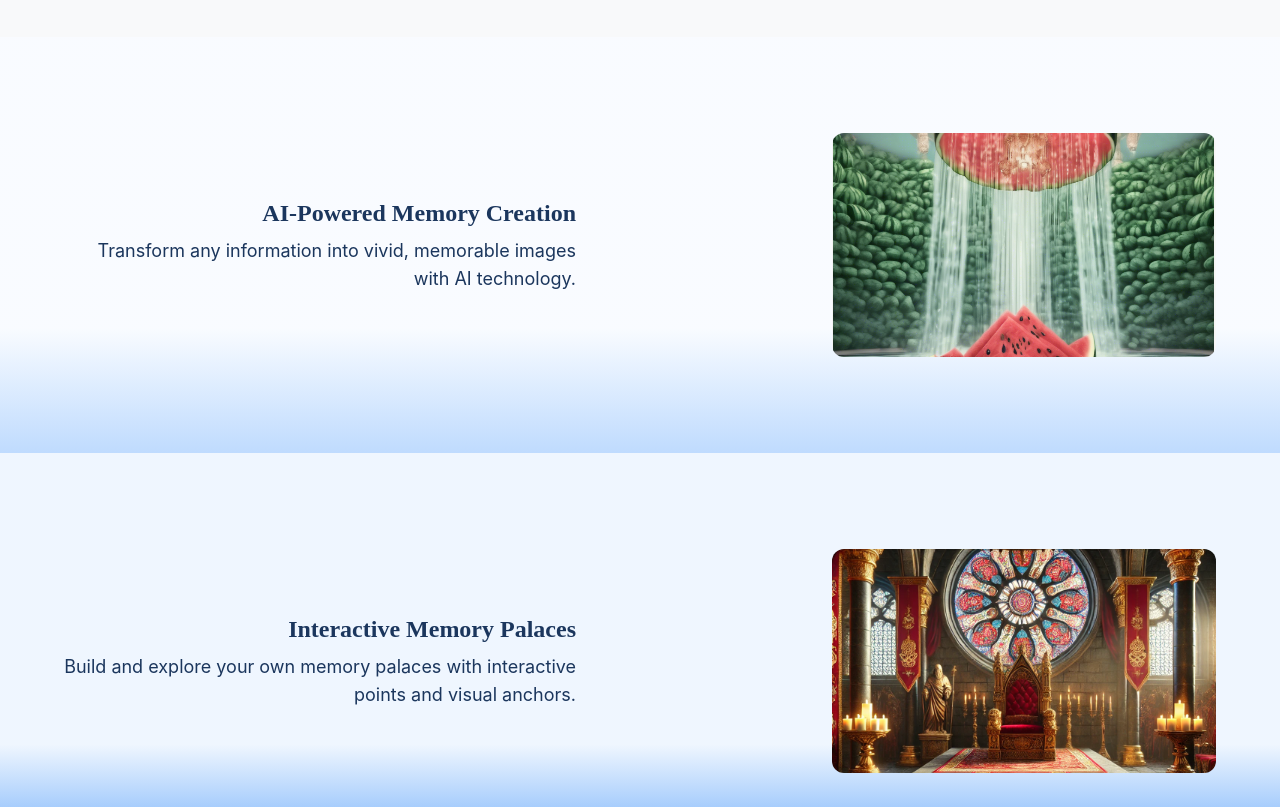
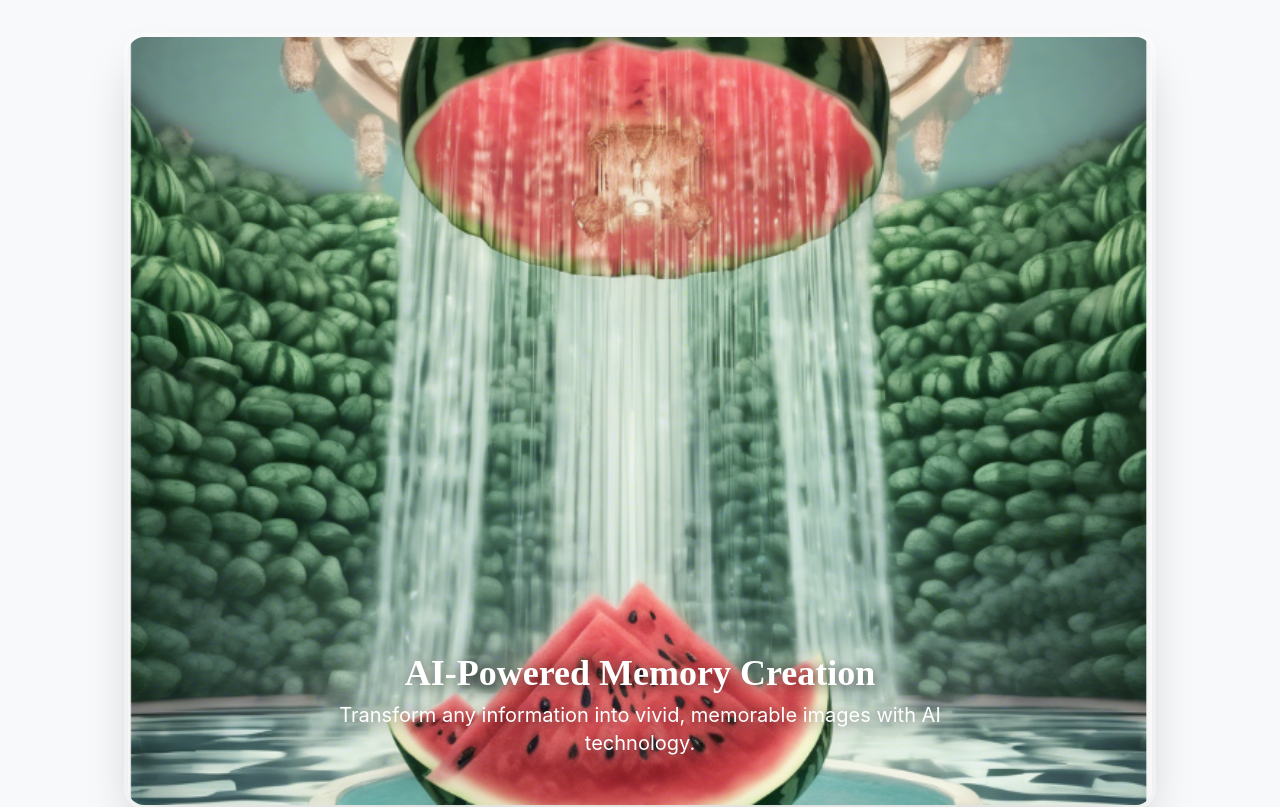
Before and after one commit to aaronipollock/memory-palace, a React (Create React App) app in the folder client/: page / in a window 1280 px wide. Shown: the part 880-1687 px from the top of the page. Built offline with nearby package versions, Linux system fonts and the light colour scheme.

Commit message:
new Features section

```diff
--- a/client/src/components/LandingPage.js
+++ b/client/src/components/LandingPage.js
@@ -159,17 +159,9 @@ const LandingPage = () => {
           <h2 className="loci-header text-4xl text-center mb-16 !text-white">
             Powerful Features for Better Memory
           </h2>
-          <div className="flex flex-col gap-0 w-full">
+          <div className="flex flex-col gap-12 w-full">
             {features.map((feature, index) => {
-              const blueShades = [
-                'bg-blue-200',
-                'bg-blue-400',
-                'bg-blue-300',
-                'bg-blue-300',
-                'bg-blue-200',
-              ];
-              const shade = blueShades[index % blueShades.length];
-              // Unified layout for the three main features
+              // Only show the three main features
               if (
                 feature.title === 'AI-Powered Memory Creation' ||
                 feature.title === 'Interactive Memory Palaces' ||
@@ -190,25 +182,25 @@ const LandingPage = () => {
                 return (
                   <div
                     key={index}
-                    className={`w-full py-24 px-4 ${shade} gradient-${shade.replace('bg-', '')} flex items-center justify-center`}
+                    className="relative w-full max-w-5xl mx-auto rounded-2xl overflow-hidden shadow-2xl aspect-[4/3] flex items-center justify-center ring-4 ring-white/40"
                   >
-                    <div className="max-w-6xl w-full flex items-center justify-center gap-64">
-                      <div className="flex-1 text-right">
-                        <h3 className="text-2xl font-semibold mb-2 text-primary">{feature.title}</h3>
-                        <p className="text-text-light text-lg">{feature.description}</p>
-                      </div>
-                      <img
-                        src={imageSrc}
-                        alt={imageAlt}
-                        className="w-full max-w-sm h-56 object-cover rounded-xl hidden md:block"
-                      />
+                    <img
+                      src={imageSrc}
+                      alt={imageAlt}
+                      className="absolute inset-0 w-full h-full object-cover z-0"
+                    />
+                    <div className="absolute inset-0 z-10 flex flex-col items-center justify-end p-8 pb-12">
+                      <h3 className="text-3xl md:text-4xl font-bold mb-2 text-white text-center drop-shadow-[0_2px_8px_rgba(0,0,0,0.7)]">{feature.title}</h3>
+                      <p className="text-lg md:text-xl text-white text-center max-w-2xl drop-shadow-[0_2px_8px_rgba(0,0,0,0.7)]">{feature.description}</p>
                     </div>
                   </div>
                 );
               }
+              return null;
             })}
           </div>
         </section>
+        <div className="mb-16" />
         {/* Upcoming Features Section */}
         <section className="py-10 px-4 bg-blue-50 border-t border-b border-blue-100">
           <div className="max-w-4xl mx-auto">
```
